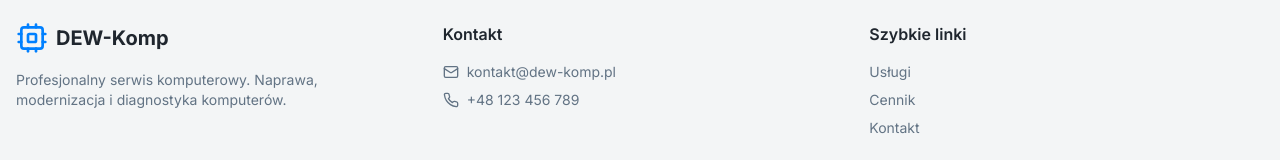
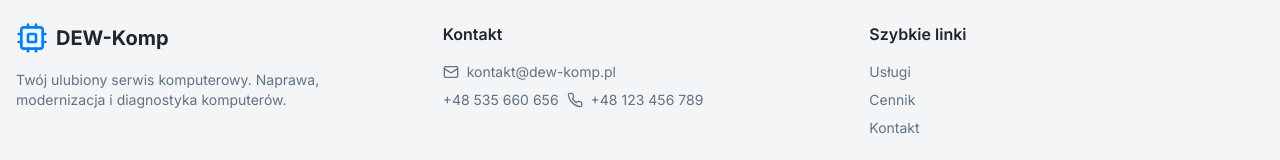
Before and after one commit to dogermyt-commits/dew-komp-fixes, a React (Vite) app: page / in a window 1280 px wide. Shown: the part 2135-2295 px from the top of the page. Built offline with nearby package versions, Linux system fonts and the light colour scheme; the HTML template or start-up script is replaced by a standard one.

Commit message:
Visual edit in Lovable
Edited UI in Lovable

```diff
--- a/src/components/Footer.tsx
+++ b/src/components/Footer.tsx
@@ -1,8 +1,6 @@
 import { Mail, Phone, Cpu } from "lucide-react";
-
 const Footer = () => {
-  return (
-    <footer className="bg-muted border-t border-border mt-20">
+  return <footer className="bg-muted border-t border-border mt-20">
       <div className="container mx-auto px-4 py-12">
         <div className="grid md:grid-cols-3 gap-8">
           <div>
@@ -10,26 +8,17 @@ const Footer = () => {
               <Cpu className="w-8 h-8 text-primary" />
               <span className="text-xl font-bold">DEW-Komp</span>
             </div>
-            <p className="text-muted-foreground text-sm">
-              Profesjonalny serwis komputerowy. Naprawa, modernizacja i diagnostyka komputerów.
-            </p>
+            <p className="text-muted-foreground text-sm">Twój ulubiony serwis komputerowy. Naprawa, modernizacja i diagnostyka komputerów.</p>
           </div>
 
           <div>
             <h3 className="font-semibold mb-4">Kontakt</h3>
             <div className="space-y-2 text-sm">
-              <a
-                href="mailto:kontakt@dew-komp.pl"
-                className="flex items-center gap-2 text-muted-foreground hover:text-primary transition-colors"
-              >
+              <a href="mailto:kontakt@dew-komp.pl" className="flex items-center gap-2 text-muted-foreground hover:text-primary transition-colors">
                 <Mail className="w-4 h-4" />
                 kontakt@dew-komp.pl
               </a>
-              <a
-                href="tel:+48123456789"
-                className="flex items-center gap-2 text-muted-foreground hover:text-primary transition-colors"
-              >
-                <Phone className="w-4 h-4" />
+              <a href="tel:+48123456789" className="flex items-center gap-2 text-muted-foreground hover:text-primary transition-colors">+48 535 660 656<Phone className="w-4 h-4" />
                 +48 123 456 789
               </a>
             </div>
@@ -55,8 +44,6 @@ const Footer = () => {
           <p>&copy; {new Date().getFullYear()} DEW-Komp. Wszelkie prawa zastrzeżone.</p>
         </div>
       </div>
-    </footer>
-  );
+    </footer>;
 };
-
 export default Footer;
```
